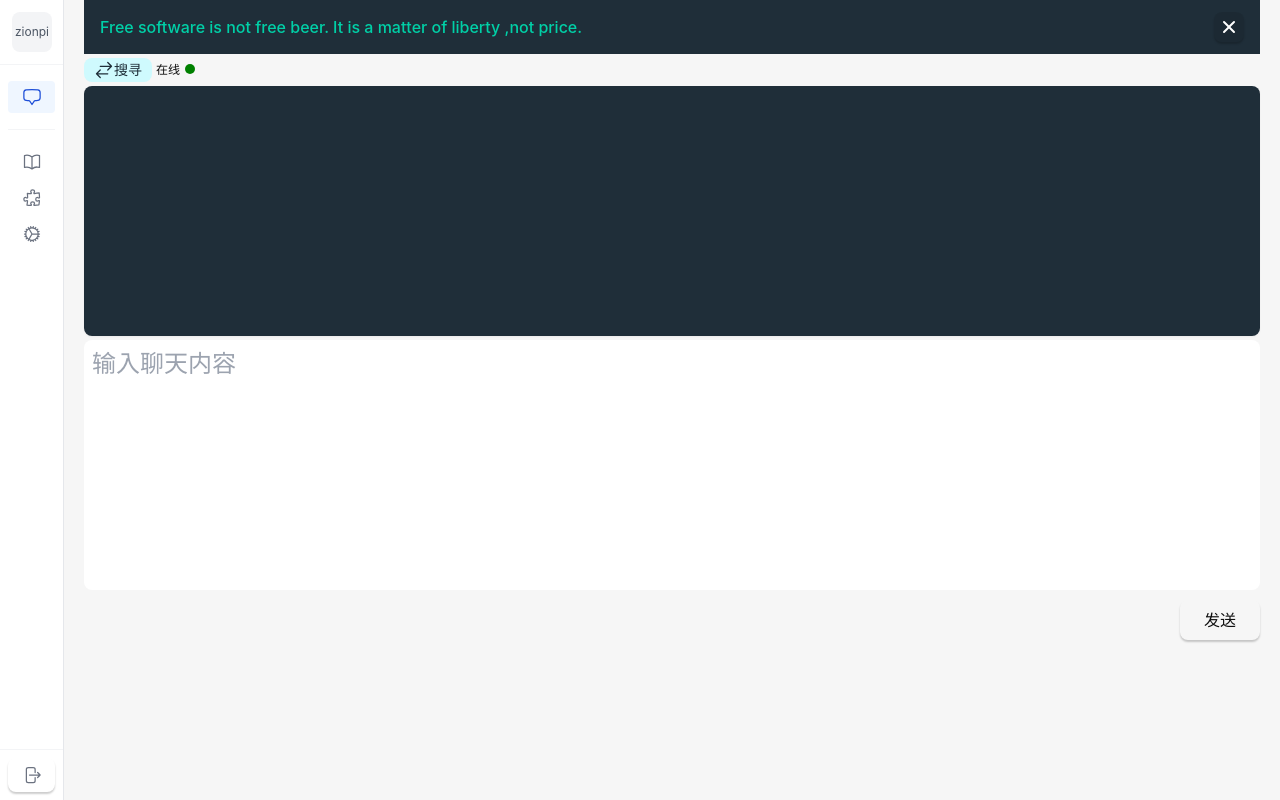
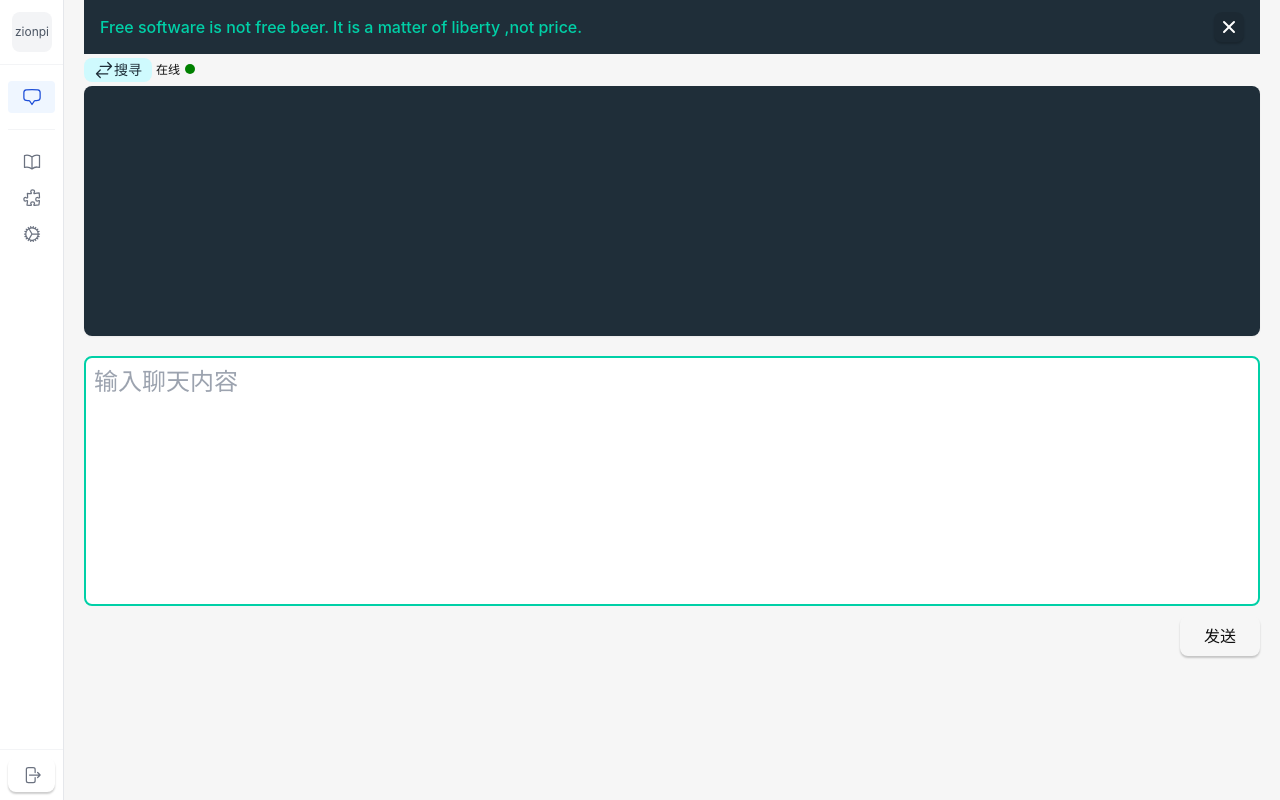
Before and after one commit to ZionPi/ai-companion, a React (Vite) app: page / in a window 1280 px wide. Built offline with nearby package versions, Linux system fonts and the light colour scheme.

Commit message:
add border of textbox

```diff
--- a/src/InputBox.jsx
+++ b/src/InputBox.jsx
@@ -53,9 +53,9 @@ function InputBox() {
                 <AlertComponent message={alertMsg} isVisible={showAlert} />
             </div>
 
-            <div className='mt-0'>
+            <div className='mt-4'>
                 <textarea
-                    className='mt-1 w-full h-auto min-h-250 rounded-lg outline-none pl-2 pt-2 text-2xl resize-none overflow-auto'
+                    className='border-2 border-[#00d0a7] mt-1 w-full h-auto min-h-250 rounded-lg outline-none pl-2 pt-2 text-2xl resize-none overflow-auto'
                     id='question_box'
                     placeholder="输入聊天内容"
                     value={message}
```
